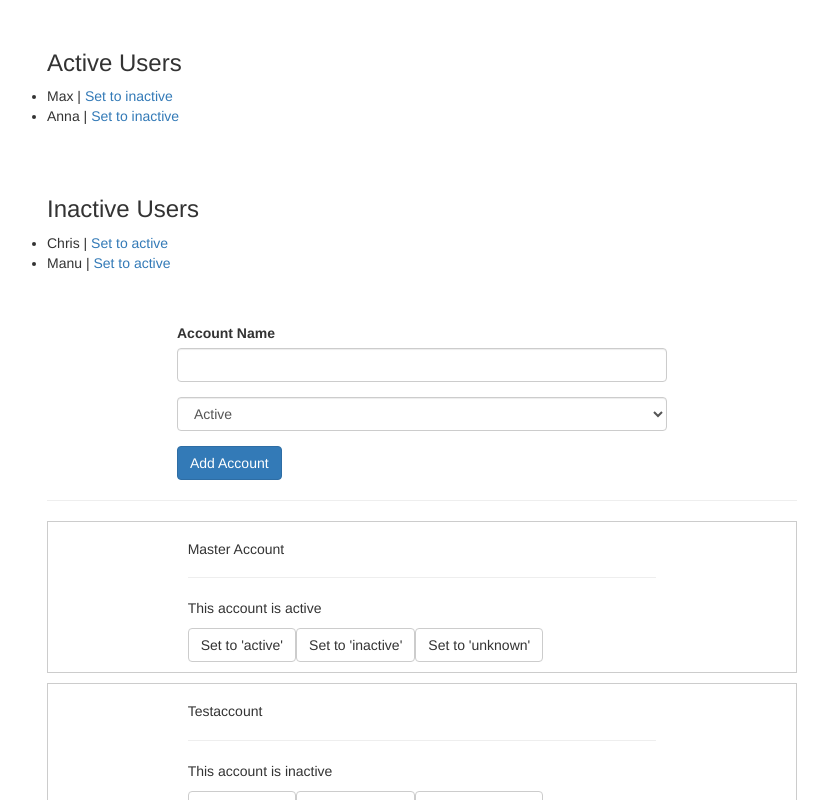
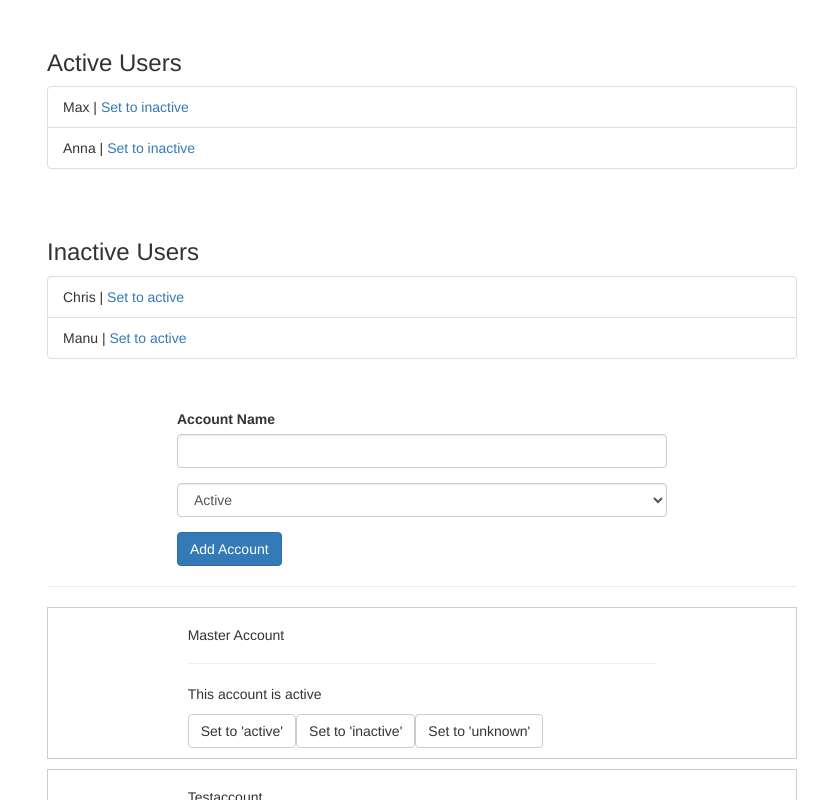
Before and after one commit to AkkaFranKebne/angular-services, an Angular app: page / in a window 1280 px wide. Shown: the top 800 px of the page, without its empty margins (218-1046 px from the left). Built offline with nearby package versions, Linux system fonts and the light colour scheme.

Commit message:
adding console logging to service

```diff
--- a/src/app/active-users/active-users.component.html
+++ b/src/app/active-users/active-users.component.html
@@ -1,6 +1,6 @@
 <h3>Active Users</h3>
 <ul class="list-group">
-  <li
+  <li class="list-group-item"
   *ngFor="let user of users; let id = index"
   > {{ user }}  | <a href="#" (click)="onSetToInactive(id)">Set to inactive</a></li>
 </ul>
--- a/src/app/active-users/active-users.component.ts
+++ b/src/app/active-users/active-users.component.ts
@@ -1,4 +1,4 @@
-import { Component, OnInit } from '@angular/core';
+import {Component, OnChanges, OnInit, SimpleChanges} from '@angular/core';
 import {UsersService} from "../users.service";
 
 @Component({
@@ -8,6 +8,7 @@ import {UsersService} from "../users.service";
 })
 export class ActiveUsersComponent implements OnInit {
   users: string[];
+
 
   constructor(private usersService: UsersService) { }
 
--- a/src/app/nonactive-users/nonactive-users.component.html
+++ b/src/app/nonactive-users/nonactive-users.component.html
@@ -1,6 +1,6 @@
 <h3>Inactive Users</h3>
 <ul class="list-group">
-  <li
+  <li class="list-group-item"
     *ngFor="let user of users; let id = index"
   > {{ user }} | <a href="#" (click)="onSetToActive(id)">Set to active</a></li>
 </ul>
--- a/src/app/users.service.ts
+++ b/src/app/users.service.ts
@@ -6,11 +6,15 @@ import {Injectable} from "@angular/core";
 export class UsersService {
   activeUsers =['Max', 'Anna'];
   inactiveUsers = ['Chris', "Manu"];
+  changeToActive = 0;
+  changeToInactive = 0;
 
   setToActive(id: number)
-    { console.log(this.inactiveUsers[id]);
+    {
       this.activeUsers.push(this.inactiveUsers[id]);
       this.inactiveUsers.splice(id,1);
+      this.changeToActive ++;
+      console.log( "changes to Active: " + this.changeToActive );
       //console.log(this.activeUsers);
       //console.log(this.inactiveUsers);
     };
@@ -19,6 +23,8 @@ export class UsersService {
   {
     this.inactiveUsers.push(this.activeUsers[id]);
     this.activeUsers.splice(id,1);
+    this.changeToInactive ++;
+    console.log( "changes to Inactive: " +  this.changeToInactive );
     //console.log(this.activeUsers);
     //console.log(this.inactiveUsers);
   };
```
